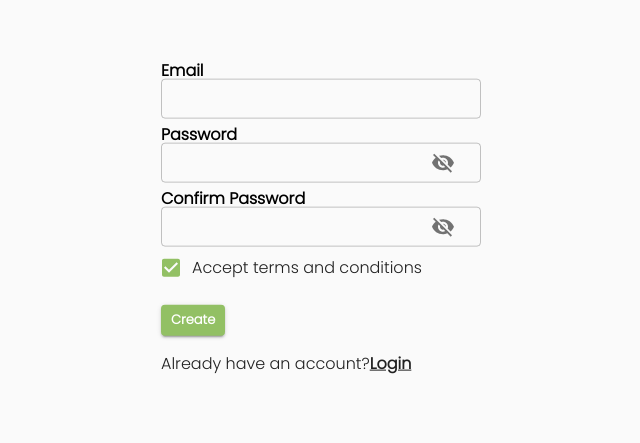
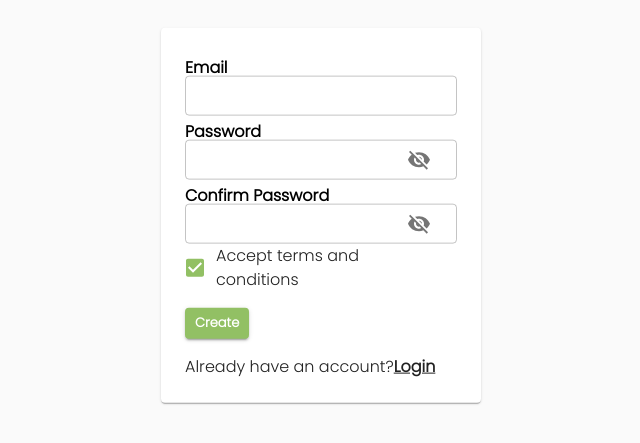
Before and after one commit to dibashthapa/ecommerce-react, a React (Create React App) app: page /register in a window 1280 px wide. Shown: the part 185-628 px from the top of the page, without its empty margins (319-959 px from the left). Built offline with nearby package versions, Linux system fonts and the light colour scheme.

Commit message:
forgot password ui added and wrapped all the forms with paper component

```diff
--- a/src/Public/pages/ForgotPassword/index.js
+++ b/src/Public/pages/ForgotPassword/index.js
@@ -3,6 +3,7 @@ import {
     Button,
     Grid,
     InputLabel,
+    Paper,
     TextField,
     Typography,
 } from '@material-ui/core';
@@ -35,6 +36,7 @@ const ForgotPassword = (props) => {
         >
             <Grid xs={10} sm={6} lg={3} item className="loginForm">
 
+                <Paper className={classes.paper}>
                     <Alert severity="info">Password reset link will be sent to your email address.</Alert>
 
                     <form noValidate onSubmit={formik.handleSubmit} autoComplete="off">
@@ -77,6 +79,7 @@ const ForgotPassword = (props) => {
                             Signup
                 </span>
                     </Typography>
+                </Paper>
             </Grid>
         </Grid>
     );
--- a/src/Public/pages/ForgotPassword/index.style.js
+++ b/src/Public/pages/ForgotPassword/index.style.js
@@ -26,20 +26,14 @@ const useStyles = makeStyles((theme) => ({
         fontWeight: 700,
         color: 'black',
     },
-    left: {
-        color: '#9C9C9C',
-        textAlign: 'right',
-        textDecoration: 'underline',
-        cursor: 'pointer',
-    },
     link: {
         textDecoration: 'underline',
         cursor: 'pointer',
         fontWeight: 'bold',
     },
-    confirmPasswordSection: {
-        marginTop: theme.spacing(1),
-    },
+    paper: {
+        padding: theme.spacing(3)
+    }
 }));
 
 export default useStyles;
--- a/src/Public/pages/Login/index.js
+++ b/src/Public/pages/Login/index.js
@@ -5,6 +5,7 @@ import {
   IconButton,
   InputAdornment,
   InputLabel,
+  Paper,
   TextField,
   Typography,
 } from '@material-ui/core';
@@ -46,6 +47,7 @@ const Login = (props) => {
       className={classes.loginContainer}
     >
       <Grid xs={10} sm={6} lg={3} item className="loginForm">
+        <Paper className={classes.paper}>
           <form noValidate onSubmit={formik.handleSubmit}>
             <div className="emailSection">
               <InputLabel className={classes.fonts} htmlFor="email">
@@ -105,6 +107,7 @@ const Login = (props) => {
               Create
         </span>
           </Typography>
+        </Paper>
       </Grid>
     </Grid>
   );
--- a/src/Public/pages/Login/index.style.js
+++ b/src/Public/pages/Login/index.style.js
@@ -37,6 +37,9 @@ const useStyles = makeStyles(theme => ({
     cursor: 'pointer',
     fontWeight: 'bold',
   },
+  paper: {
+    padding: theme.spacing(3)
+  }
 }));
 
 export default useStyles;
--- a/src/Public/pages/Register/index.js
+++ b/src/Public/pages/Register/index.js
@@ -9,6 +9,7 @@ import {
   Typography,
   Checkbox,
   FormControlLabel,
+  Paper,
 } from '@material-ui/core';
 import VisibilityIcon from '@material-ui/icons/Visibility';
 import VisibilityOffIcon from '@material-ui/icons/VisibilityOff';
@@ -53,6 +54,7 @@ const Register = (props) => {
       className={classes.loginContainer}
     >
       <Grid xs={10} sm={6} lg={3} item className="loginForm">
+        <Paper className={classes.paper}>
           <form noValidate onSubmit={formik.handleSubmit} autoComplete="off">
             <div className="emailSection">
               <InputLabel className={classes.fonts} htmlFor="email">
@@ -154,6 +156,7 @@ const Register = (props) => {
               Login
               </span>
           </Typography>
+        </Paper>
       </Grid>
     </Grid>
   );
--- a/src/Public/pages/Register/index.style.js
+++ b/src/Public/pages/Register/index.style.js
@@ -40,6 +40,9 @@ const useStyles = makeStyles((theme) => ({
   confirmPasswordSection: {
     marginTop: theme.spacing(1),
   },
+  paper: {
+    padding: theme.spacing(3)
+  }
 }));
 
 export default useStyles;
```
Lines whose indentation alone changed are shown as unchanged.
